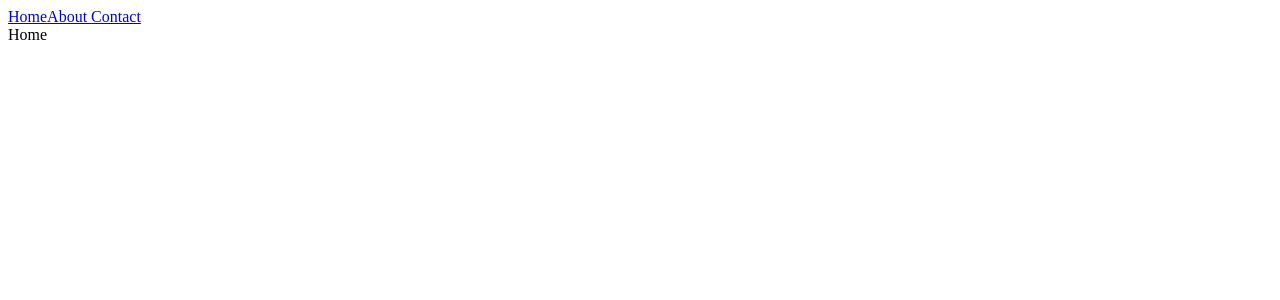
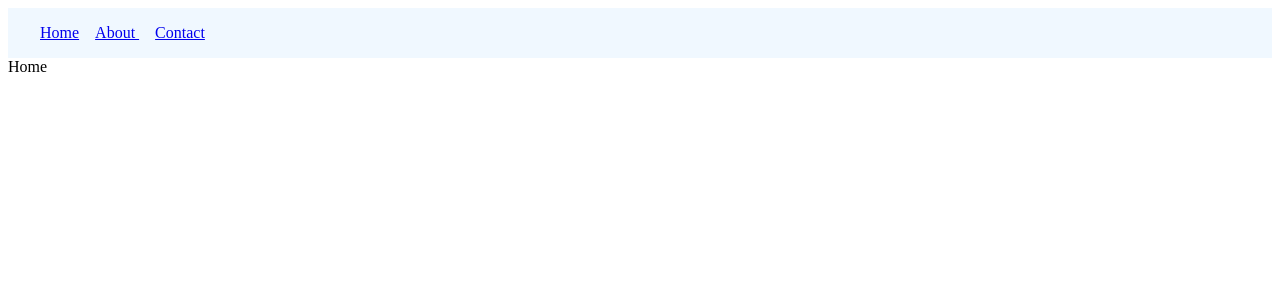
Before and after one commit to Ryuuutaaa/react-udemy, a React (Vite) app: page / in a window 1280 px wide. Shown: the top 300 px of the page. Built offline with nearby package versions, Linux system fonts and the light colour scheme.

Commit message:
feat : done navlink

```diff
--- a/index.html
+++ b/index.html
@@ -4,7 +4,7 @@
     <meta charset="UTF-8" />
     <link rel="icon" type="image/svg+xml" href="/vite.svg" />
     <meta name="viewport" content="width=device-width, initial-scale=1.0" />
-    <!-- <link rel="stylesheet" href="./src/assets/css/style.css" /> -->
+    <link rel="stylesheet" href="src/assets/css/style.css" />
     <title>Vite + React</title>
   </head>
   <body>
--- a/src/assets/css/style.css
+++ b/src/assets/css/style.css
@@ -1,4 +1,4 @@
-p {
+/* p {
   font-size: 30px;
   color: red;
   background-color: yellow;
@@ -7,4 +7,13 @@ p {
 .container {
   border: 5px solid black;
   background-color: red;
+} */
+
+nav {
+  background-color: aliceblue;
+  padding: 16px 32px;
 }
+
+nav a {
+  margin-right: 16px;
+}
--- a/src/components/Navbar.jsx
+++ b/src/components/Navbar.jsx
@@ -2,11 +2,11 @@ import { Link } from "react-router-dom";
 
 const Navbar = () => {
   return (
-    <div>
+    <nav>
       <Link to="/">Home</Link>
       <Link to="/about">About </Link>
       <Link to="/contact">Contact</Link>
-    </div>
+    </nav>
   );
 };
 
```
